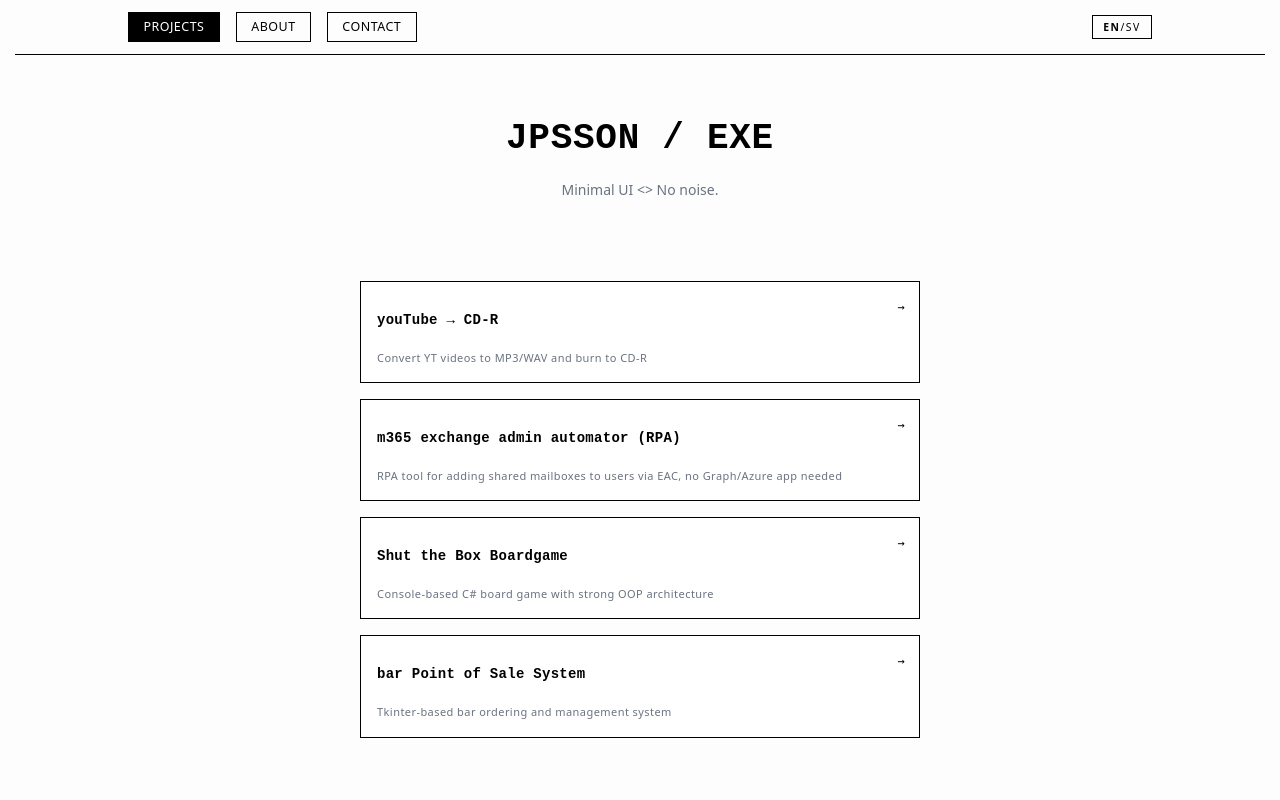
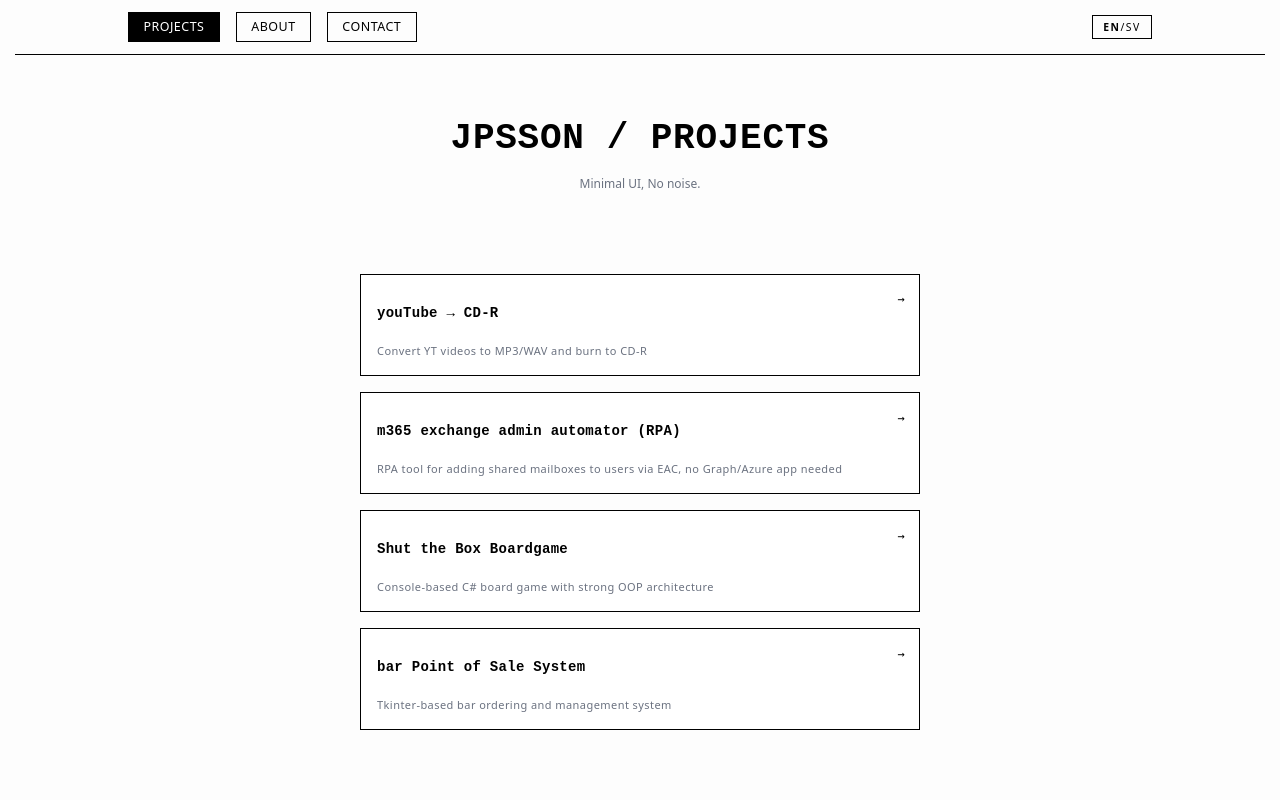
Before and after one commit to JPsson/jpsson, a React (Vite) app: page / in a window 1280 px wide. Shown: the top 800 px of the page. Built offline with nearby package versions, Linux system fonts and the light colour scheme.

Commit message:
fix text headers

```diff
--- a/src/App.tsx
+++ b/src/App.tsx
@@ -1,4 +1,5 @@
-import { useEffect, useMemo, useRef, useState } from 'react'
+import { useEffect, useLayoutEffect, useMemo, useRef, useState } from 'react'
+import type { CSSProperties, MouseEvent as ReactMouseEvent } from 'react'
 import { motion, AnimatePresence } from 'framer-motion'
 import { Header } from './components/Header'
 import { ITEMS } from './data/items'
@@ -55,19 +56,26 @@ export default function App(){
         sv: 'KONTAKT',
       },
     },
-    heroTitle: {
-      en: 'JPSSON / EXE',
-      sv: 'JPSSON / EXE',
-    },
     heroSubtitle: {
-      en: 'Minimal UI <> No noise.',
-      sv: 'Minimal UI <> No noise.',
+      en: 'Minimal UI, No noise.',
+      sv: 'Minimal UI, No noise.',
     },
     footer: {
       en: (year: number) => `© ${year} JPsson • React + Framer Motion`,
       sv: (year: number) => `© ${year} JPsson • React + Framer Motion`,
     },
   }
+
+  const heroLabelRef = useRef<HTMLSpanElement | null>(null)
+  const [heroLabelWidth, setHeroLabelWidth] = useState<number | null>(null)
+
+  const heroLabels = useMemo(
+    () =>
+      Object.values(TEXT.header).flatMap(sectionLabels =>
+        Object.values(sectionLabels)
+      ),
+    []
+  )
 
   // map of card refs to detect outside clicks without an overlay
   const cardRefs = useRef<Record<CardId, HTMLElement | null>>({
@@ -109,13 +117,49 @@ export default function App(){
   }, [section])
 
   // Outside click close (but clicks on active card do not close)
-  const onRootClickCapture = (e: React.MouseEvent<HTMLDivElement>) => {
+  const onRootClickCapture = (e: ReactMouseEvent<HTMLDivElement>) => {
     if (!activeId || isLockedSection) return
     const node = cardRefs.current[activeId!]
     if (node && !node.contains(e.target as Node)) setActiveId(null)
   }
 
   const registerRef = (id: CardId, el: HTMLElement | null) => { cardRefs.current[id] = el }
+
+  const heroLabel = TEXT.header[section][language]
+
+  useLayoutEffect(() => {
+    if (typeof window === 'undefined') return
+    const node = heroLabelRef.current
+    if (!node || heroLabels.length === 0) return
+
+    const computedStyle = window.getComputedStyle(node)
+    const measureNode = document.createElement('span')
+    measureNode.style.position = 'absolute'
+    measureNode.style.visibility = 'hidden'
+    measureNode.style.whiteSpace = 'nowrap'
+    measureNode.style.pointerEvents = 'none'
+    measureNode.style.fontFamily = computedStyle.fontFamily
+    measureNode.style.fontSize = computedStyle.fontSize
+    measureNode.style.fontWeight = computedStyle.fontWeight
+    measureNode.style.letterSpacing = computedStyle.letterSpacing
+    measureNode.style.fontStyle = computedStyle.fontStyle
+    measureNode.style.textTransform = computedStyle.textTransform
+
+    document.body.appendChild(measureNode)
+
+    let maxWidth = 0
+    for (const label of heroLabels) {
+      measureNode.textContent = label
+      const { width } = measureNode.getBoundingClientRect()
+      if (width > maxWidth) {
+        maxWidth = width
+      }
+    }
+
+    document.body.removeChild(measureNode)
+
+    setHeroLabelWidth(maxWidth)
+  }, [heroLabels])
 
   return (
     <div className="app-shell" onClickCapture={onRootClickCapture}>
@@ -133,7 +177,16 @@ export default function App(){
 
       <main className="container main-content">
         <section className="hero">
-          <h1>{TEXT.heroTitle[language]}</h1>
+          <h1
+            className="hero-title"
+            style={{
+              '--hero-label-width':
+                heroLabelWidth != null ? `${heroLabelWidth}px` : undefined,
+            } as CSSProperties}
+          >
+            <span className="hero-title__prefix">JPSSON&nbsp;/</span>
+            <span ref={heroLabelRef} className="hero-title__label">{heroLabel}</span>
+          </h1>
           <p className="text-muted">{TEXT.heroSubtitle[language]}</p>
         </section>
 
--- a/src/styles/global.css
+++ b/src/styles/global.css
@@ -252,12 +252,29 @@ main.main-content {
 
 .hero h1 {
   margin: 0;
-  font-size: clamp(1.875rem, 4vw, 2.25rem);
+  font-size: clamp(2rem, 4vw, 2.25rem);
+}
+
+.hero-title {
+  display: inline-flex;
+  align-items: baseline;
+  gap: 1ch;
+}
+
+.hero-title__prefix {
+  white-space: nowrap;
+}
+
+.hero-title__label {
+  display: inline-block;
+  width: var(--hero-label-width, auto);
+  min-width: var(--hero-label-width, auto);
+  text-align: left;
 }
 
 .hero p {
-  margin-top: 0.75rem;
-  font-size: 0.875rem;
+  margin-top: 0.5rem;
+  font-size: 0.75rem;
 }
 
 .cards-section {
```
